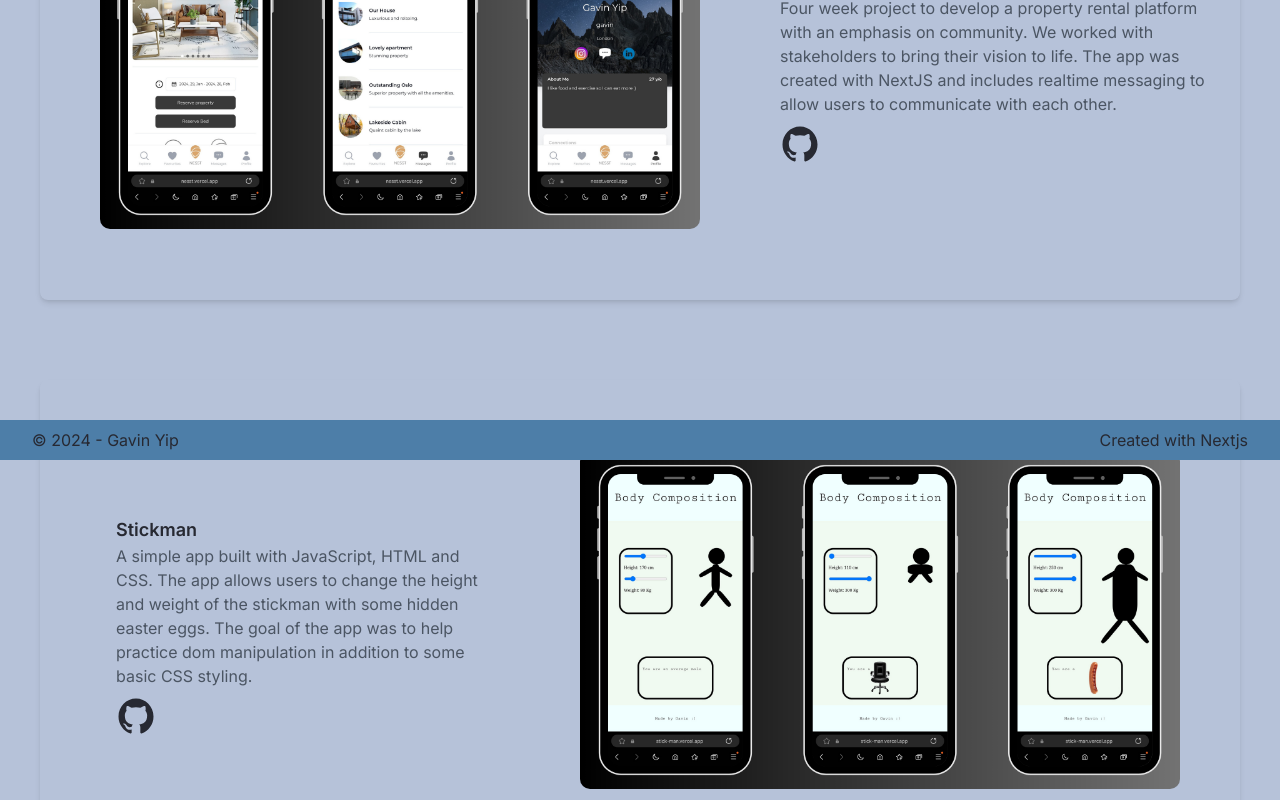
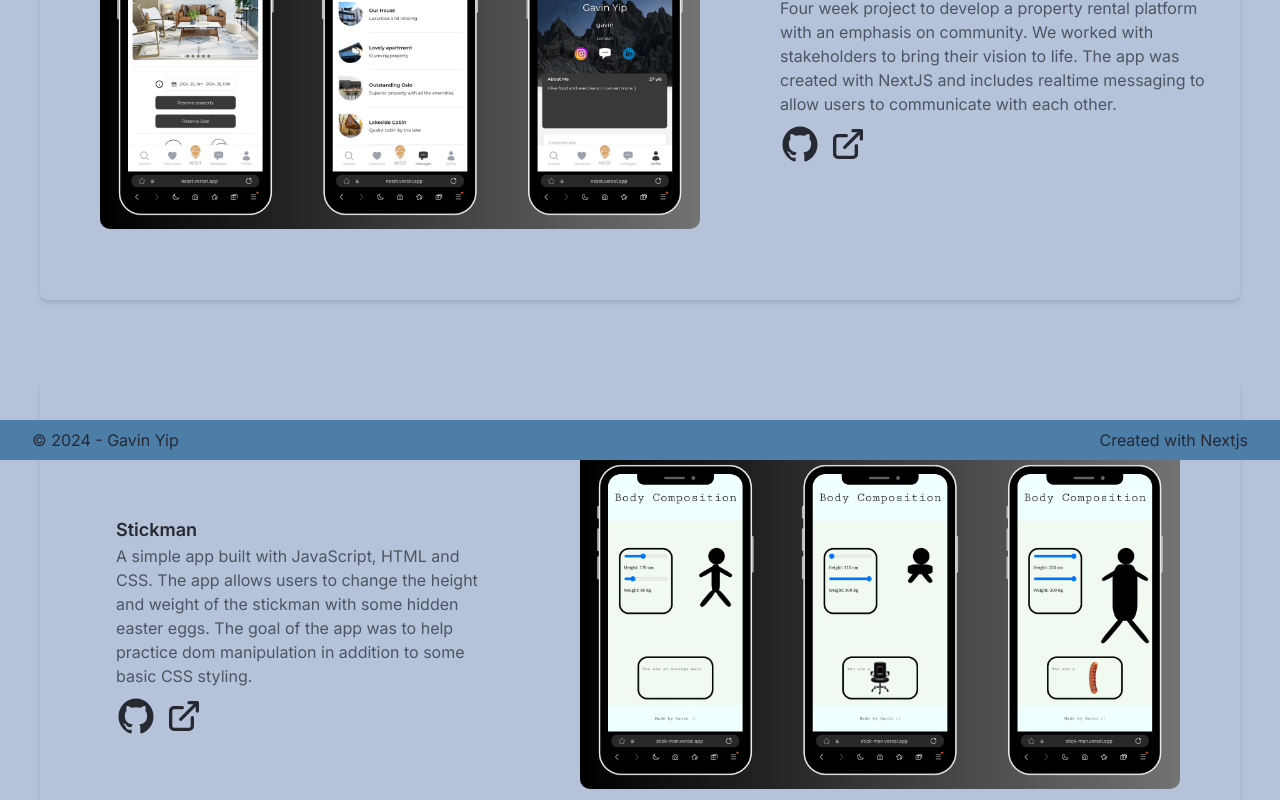
Before and after one commit to Gavinpiy/portfolio, a Next.js app: page /projects in a window 1280 px wide. Shown: the part 340-1140 px from the top of the page. Built offline with nearby package versions, Linux system fonts and the light colour scheme.

Commit message:
added link icon

```diff
--- a/components/Project.jsx
+++ b/components/Project.jsx
@@ -4,7 +4,7 @@ import Image from "next/image";
 import data from "./data.json";
 import Link from "next/link";
 import { motion } from "framer-motion";
-import { GithubIcon } from "./Icons";
+import { GithubIcon, LinkArrow } from "./Icons";
 
 const Project = ({ project, index }) => {
   return (
@@ -42,13 +42,22 @@ const Project = ({ project, index }) => {
             </h1>
 
             <p className="text-gray-600 px-5">{project.description}</p>
+            <div className="flex mx-5 my-2 gap-2">
               <a
-              className="w-10 h-10 flex items-center justify-center rounded-full hover:bg-[#4D7EA8] transition duration-300 ease-in-out mx-5 my-2"
+                className="w-10 h-10 flex items-center justify-center rounded-full hover:bg-[#4D7EA8] transition duration-300 ease-in-out "
                 href={project.github}
                 target={"blank"}
               >
                 <GithubIcon />
               </a>
+              <a
+                className="w-10 h-10 flex items-center justify-center rounded-full hover:bg-[#4D7EA8] transition duration-300 ease-in-out"
+                href={project.deployed}
+                target={"blank"}
+              >
+                <LinkArrow />
+              </a>
+            </div>
           </div>
         </>
       ) : (
@@ -58,13 +67,22 @@ const Project = ({ project, index }) => {
               {project.title}
             </h1>
             <p className="text-gray-600 px-5">{project.description}</p>
+            <div className="flex mx-5 my-2 gap-2">
               <a
-              className="w-10 h-10 flex items-center justify-center rounded-full hover:bg-[#4D7EA8] transition duration-300 ease-in-out mx-5 my-2"
+                className="w-10 h-10 flex items-center justify-center rounded-full hover:bg-[#4D7EA8] transition duration-300 ease-in-out "
                 href={project.github}
                 target={"blank"}
               >
                 <GithubIcon />
               </a>
+              <a
+                className="w-10 h-10 flex items-center justify-center rounded-full hover:bg-[#4D7EA8] transition duration-300 ease-in-out"
+                href={project.deployed}
+                target={"blank"}
+              >
+                <LinkArrow />
+              </a>
+            </div>
           </div>
           <div className="relative col-span-6 justify-center h-full w-full flex items-center rounded-lg">
             <div className="flex justify-center items-center">
```
Lines whose indentation alone changed are shown as unchanged.
